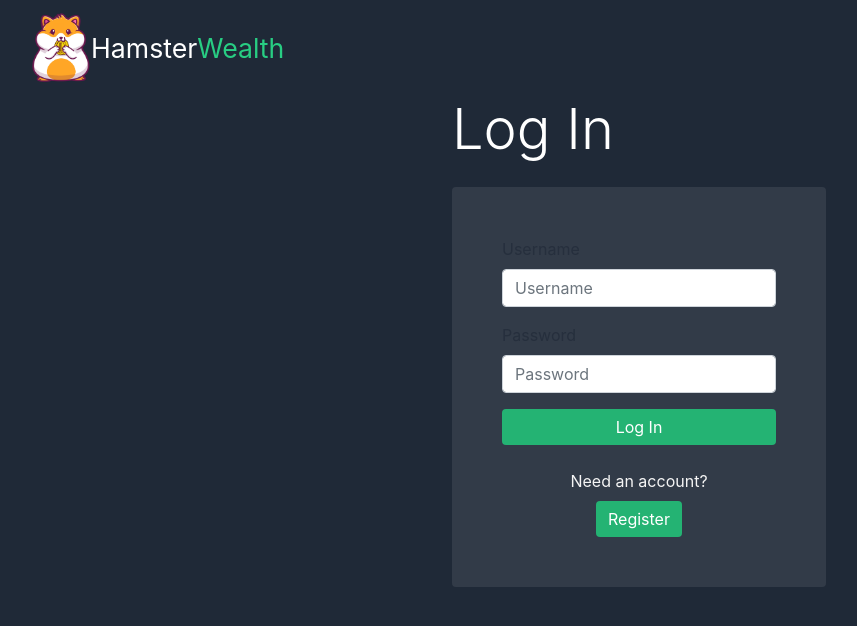
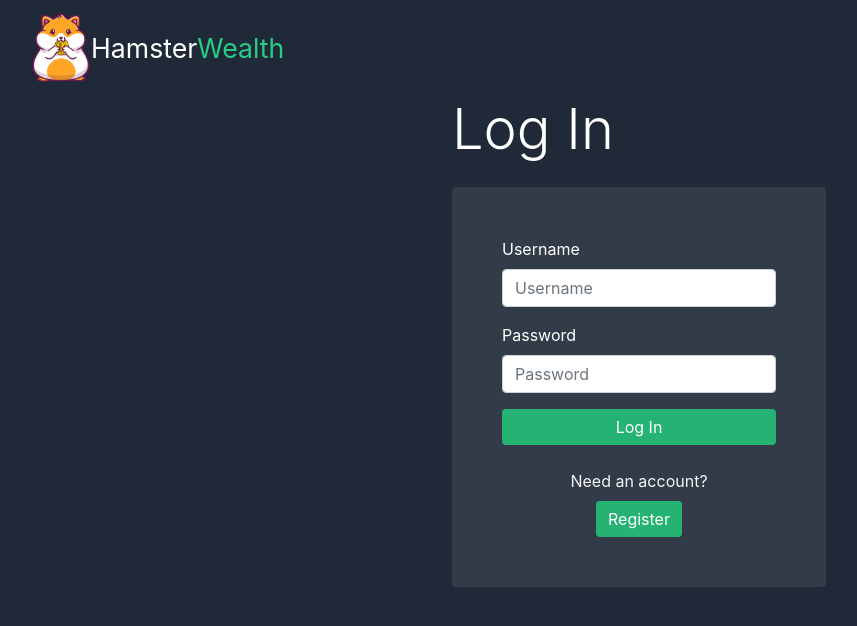
Before and after one commit to Team-Hamsterdam/hamster-wealth-frontend, a React (Create React App) app in the folder frontend/: page / in a window 1280 px wide. Shown: the top 626 px of the page, without its empty margins (1-858 px from the left). Built offline with nearby package versions, Linux system fonts and the light colour scheme.

Commit message:
css and rounding fix

```diff
--- a/frontend/src/components/Login.js
+++ b/frontend/src/components/Login.js
@@ -82,7 +82,9 @@ const Login = () => {
                 </Alert>
 
                 <Form.Group controlId="formBasicEmail">
-                  <Form.Label>Username</Form.Label>
+                  <Form.Label>
+                    <span class="white">Username</span>
+                  </Form.Label>
                   <Form.Control
                     onChange={(e) => {
                       setUsername(e.target.value);
@@ -93,7 +95,9 @@ const Login = () => {
                 </Form.Group>
 
                 <Form.Group controlId="formBasicPassword">
-                  <Form.Label>Password</Form.Label>
+                  <Form.Label>
+                    <span class="white">Password</span>
+                  </Form.Label>
                   <Form.Control
                     onChange={(e) => {
                       setPassword(e.target.value);
--- a/frontend/src/components/Portfolios.js
+++ b/frontend/src/components/Portfolios.js
@@ -311,7 +311,9 @@ const Portfolios = () => {
               <Col md={6} className="d-flex justify-content-start">
                 <h4 className="py-0 my-0">
                   Net Portfolio:{" "}
-                  <span className={netPortfolio < 0 ? "red" : "green"}>${netPortfolio}</span>
+                  <span className={netPortfolio < 0 ? "red" : "green"}>
+                    ${parseFloat(netPortfolio).toFixed(2)}
+                  </span>
                 </h4>
               </Col>
               <Col md={6} className="d-flex justify-content-end">
```
